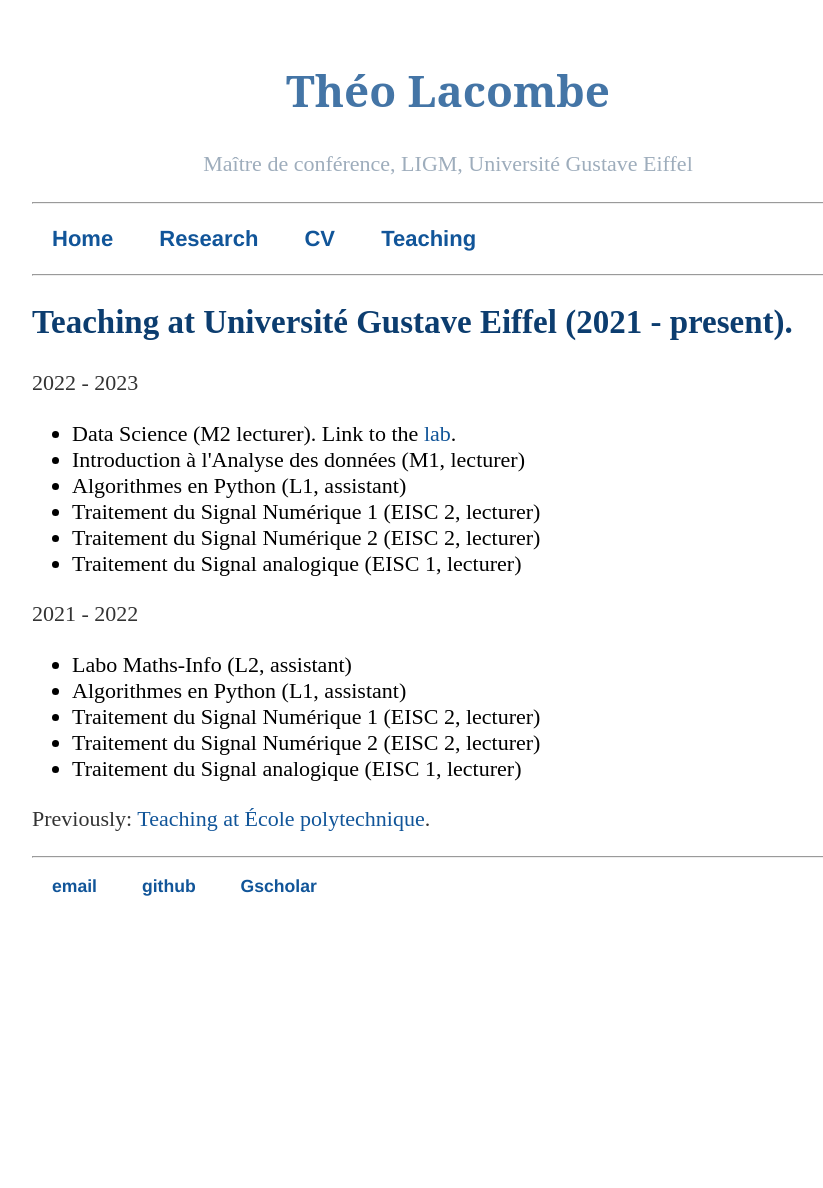
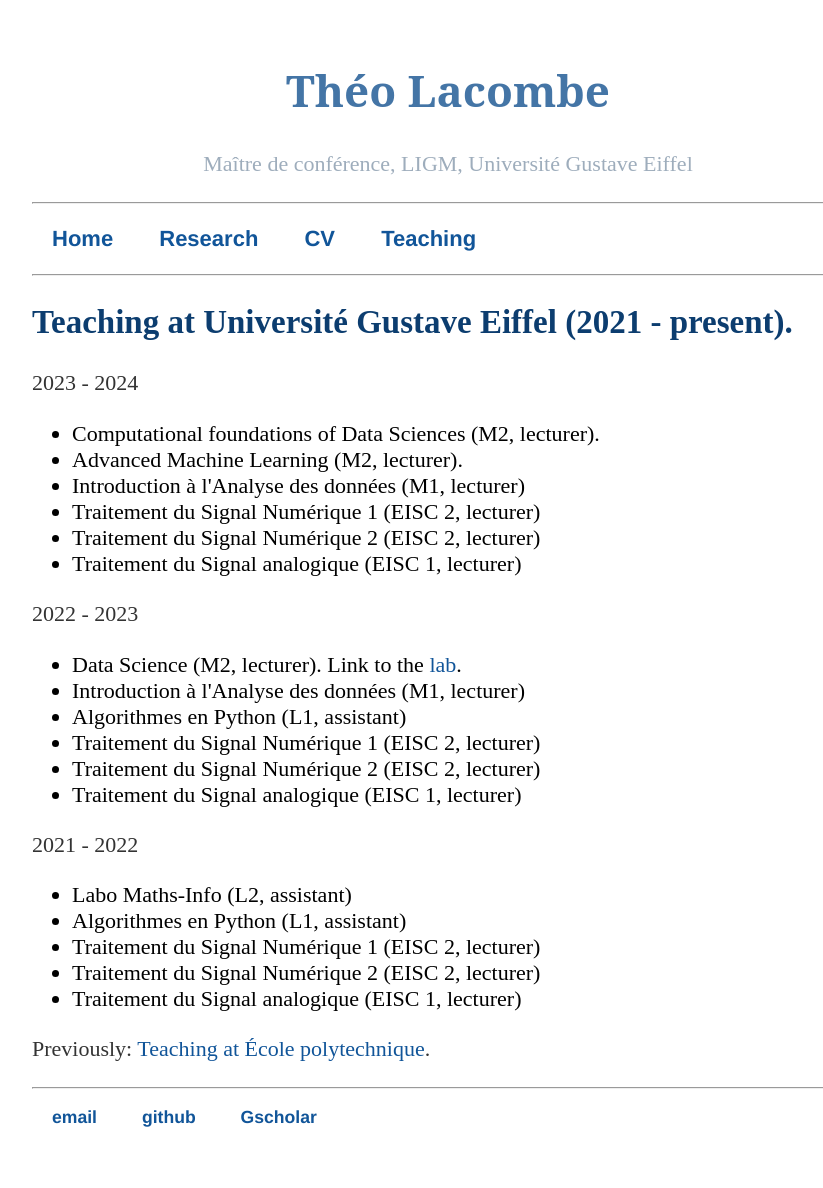
Before and after one commit to tlacombe/tlacombe.github.io, a Jekyll site: the page built from teaching/index.html, in a window 1280 px wide. Shown: the whole page, without its empty margins (192-1015 px from the left). Built offline with Jekyll 4.4.1, drawn with Linux system fonts in a browser that asks for light colours; before the commit the page ends 957 px from its top, so only the background shows below that.

Commit message:
update teaching

```diff
--- a/teaching/index.html
+++ b/teaching/index.html
@@ -4,9 +4,19 @@ title: Teaching
 ---
 <h2>Teaching at Université Gustave Eiffel (2021 - present).</h2>
 
+<p>2023 - 2024</p>
+<ul>
+	<li>Computational foundations of Data Sciences (M2, lecturer).</lI>
+	<li>Advanced Machine Learning (M2, lecturer).</lI>
+	<li>Introduction à l'Analyse des données (M1, lecturer)</li>
+	<li>Traitement du Signal Numérique 1 (EISC 2, lecturer)</li>
+	<li>Traitement du Signal Numérique 2 (EISC 2, lecturer)</li>
+	<li>Traitement du Signal analogique (EISC 1, lecturer)</li>
+</ul>
+
 <p>2022 - 2023</p>
 <ul>
-	<li>Data Science (M2 lecturer). Link to the <a href='./material/lab_datascience.zip'>lab</a>.</lI>
+	<li>Data Science (M2, lecturer). Link to the <a href='./material/lab_datascience.zip'>lab</a>.</lI>
 	<li>Introduction à l'Analyse des données (M1, lecturer)</li>
 	<li>Algorithmes en Python (L1, assistant)</li>
 	<li>Traitement du Signal Numérique 1 (EISC 2, lecturer)</li>
```
